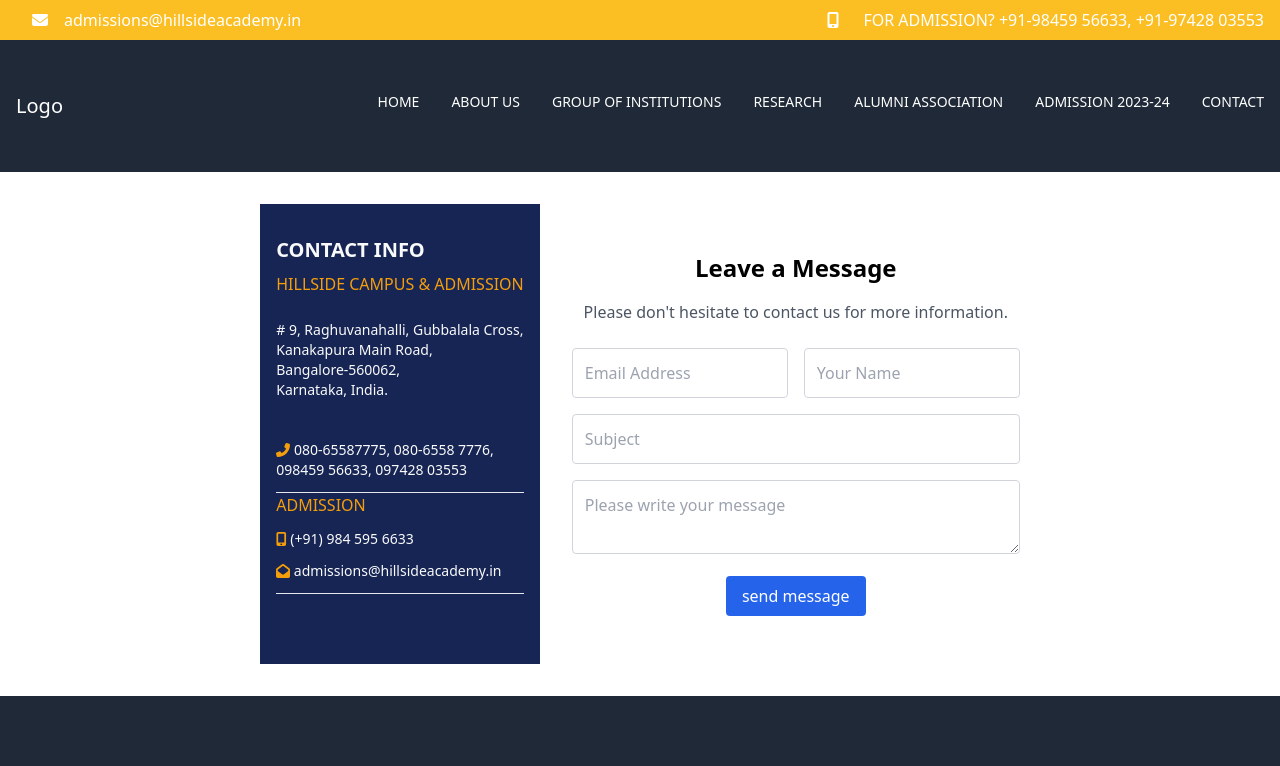
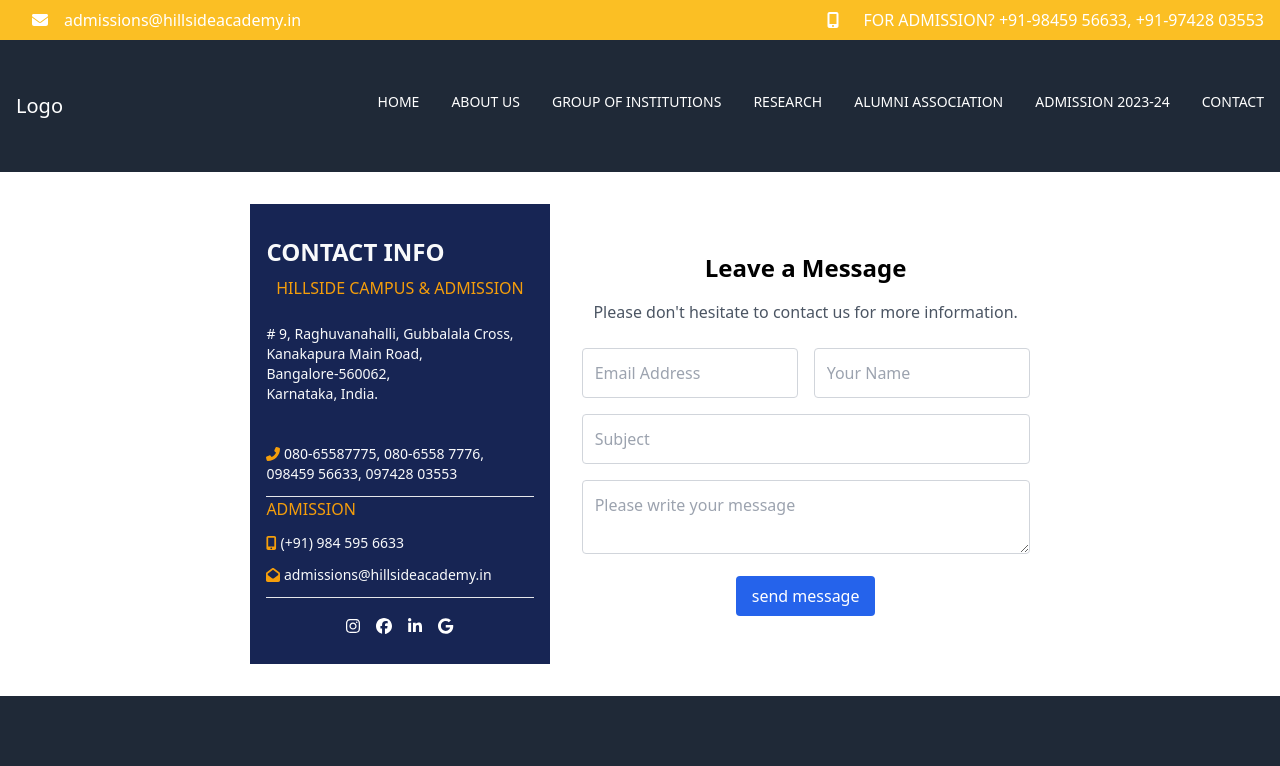
Before and after one commit to akshitchowdhury/hillside_school, a React (Create React App) app: page /contact in a window 1280 px wide. Shown: the top 766 px of the page. Built offline with nearby package versions, Linux system fonts and the light colour scheme.

Commit message:
Contact2

```diff
--- a/src/component/Contact/Contact.jsx
+++ b/src/component/Contact/Contact.jsx
@@ -1,3 +1,6 @@
+import { faInstagram, faLinkedinIn } from '@fortawesome/free-brands-svg-icons';
+import { faFacebook } from '@fortawesome/free-brands-svg-icons/faFacebook';
+import { faGoogle } from '@fortawesome/free-brands-svg-icons/faGoogle';
 import { faEnvelopeOpen, faMobile, faMobileAlt, faPhoneAlt } from '@fortawesome/free-solid-svg-icons';
 import { FontAwesomeIcon } from '@fortawesome/react-fontawesome';
 import React from 'react';
@@ -8,7 +11,7 @@
       <div className="flex flex-col md:flex-row items-center bg-white gap-8 p-6 md:p-8 justify-center ">
           {/* Contact Info */}
           <div className="contact-info bg-blue-950 h-[460px]  text-gray-50 p-4 ">
-            <h3 className="text-xl text-left font-semibold mb-2 my-4 ">CONTACT INFO</h3>
+            <h3 className="text-2xl text-left font-semibold mb-2 my-4 ">CONTACT INFO</h3>
             <h5 className="text-base text-amber-500 font-medium ">HILLSIDE CAMPUS & ADMISSION</h5>
             <p className="text-sm  mb-4 text-left py-6">
               # 9, Raghuvanahalli, Gubbalala Cross, <br />
@@ -35,24 +38,18 @@
                 <hr />
               </li>
             </ul>
-            <ul className="social-icon-2 flex space-x-4 mt-4">
+            <ul className="social-icon-2 flex space-x-4 mt-4 mx-20">
               <li>
-                <a className="fa fa-twitter-square text-gray-600 hover:text-blue-500" href="javascript:void(0);"></a>
+                <FontAwesomeIcon icon={faInstagram} className='text-white'/>
               </li>
               <li>
-                <a className="fa fa-facebook-square text-gray-600 hover:text-blue-500" href="javascript:void(0);"></a>
+              <FontAwesomeIcon icon={faFacebook} className='text-white'/>
               </li>
               <li>
-                <a className="fa fa-google-plus-square text-gray-600 hover:text-red-500" href="javascript:void(0);"></a>
+              <FontAwesomeIcon icon={faLinkedinIn} className='text-white'/>
               </li>
               <li>
-                <a className="fa fa-linkedin-square text-gray-600 hover:text-blue-700" href="javascript:void(0);"></a>
-              </li>
-              <li>
-                <a className="fa fa-pinterest-square text-gray-600 hover:text-red-700" href="javascript:void(0);"></a>
-              </li>
-              <li>
-                <a className="fa fa-facebook-square text-gray-600 hover:text-blue-500" href="javascript:void(0);"></a>
+              <FontAwesomeIcon icon={faGoogle} className='text-white'/>
               </li>
             </ul>
           </div>
```
